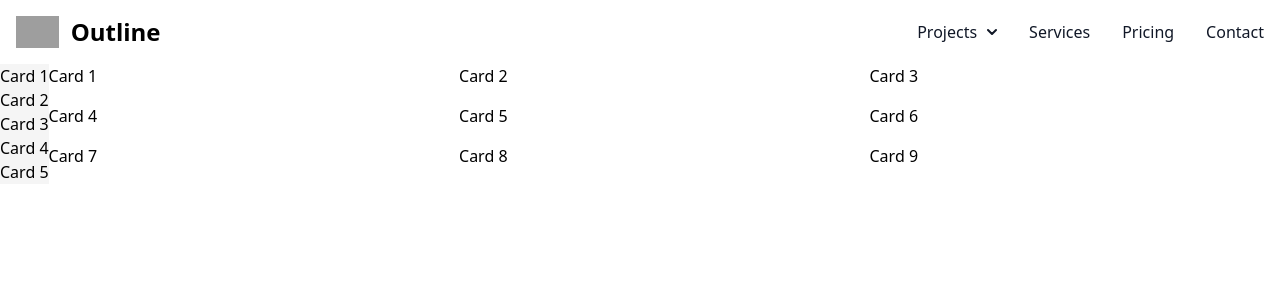
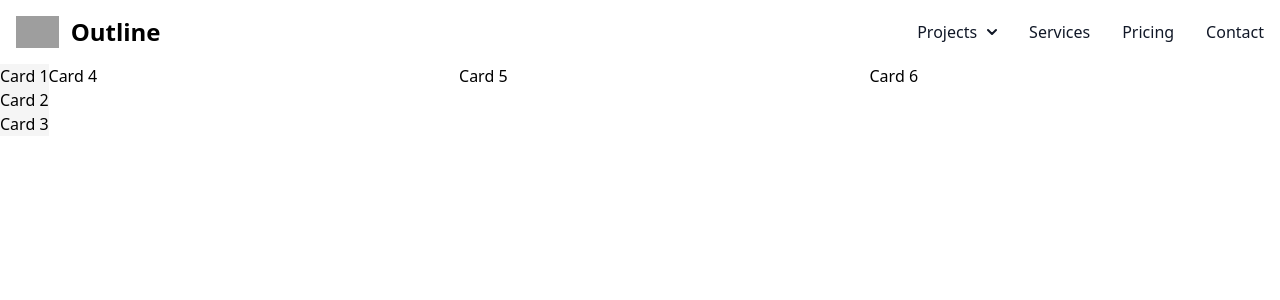
Before and after one commit to euripidean/outline, a React (Create React App) app: page / in a window 1280 px wide. Shown: the top 300 px of the page. Built offline with nearby package versions, Linux system fonts and the light colour scheme; grey boxes are pictures that could not be loaded.

Commit message:
Set up dndcontext in overview

```diff
--- a/src/components/CardsMenu/CardsMenu.jsx
+++ b/src/components/CardsMenu/CardsMenu.jsx
@@ -12,21 +12,13 @@ import {
   SortableContext,
   verticalListSortingStrategy,
 } from "@dnd-kit/sortable";
-import { useState } from "react";
 
 // This is where the cards are rendered, we map through the array of cards and render a SortableCard for each one.
 // Later, we will add the ability to drag and drop the cards into the display grid.
 // The card array will ultimately come from a query call to the database to get all cards associated with the project that are NOT currently in the display grid
 
-function CardsMenu() {
-  const [cards, setCards] = useState([
-    "Card 1",
-    "Card 2",
-    "Card 3",
-    "Card 4",
-    "Card 5",
-  ]);
-
+function CardsMenu(props) {
+  const { cards, setCards } = props;
   const handleSortEnd = (event) => {
     const { active, over } = event;
     if (active.id !== over.id) {
--- a/src/components/DisplayGrid/DisplayGrid.jsx
+++ b/src/components/DisplayGrid/DisplayGrid.jsx
@@ -7,40 +7,23 @@ import {
 import { useState } from "react";
 import { SortableCard } from "../SortableCard/SortableCard";
 
-function DisplayGrid() {
-  const [displayedCards, setDisplayedCards] = useState([
-    "Card 1",
-    "Card 2",
-    "Card 3",
-    "Card 4",
-    "Card 5",
-    "Card 6",
-    "Card 7",
-    "Card 8",
-    "Card 9",
-  ]);
+function DisplayGrid(props) {
+  const { cards, setCards } = props;
 
   const handleGridSort = (event) => {
     const { active, over } = event;
     if (active.id !== over.id) {
-      setDisplayedCards((cards) =>
+      setCards((cards) =>
         arrayMove(cards, cards.indexOf(active.id), cards.indexOf(over.id))
       );
     }
   };
 
-  const handleAddCard = (card) => {
-    setDisplayedCards((cards) => [...cards, card]);
-  };
-
   return (
     <div className="display grid grid-gap-4 grid-cols-3">
       <DndContext collisionDetection={closestCenter} onDragEnd={handleGridSort}>
-        <SortableContext
-          items={displayedCards}
-          strategy={horizontalListSortingStrategy}
-        >
-          {displayedCards.map((card, index) => (
+        <SortableContext items={cards} strategy={horizontalListSortingStrategy}>
+          {cards.map((card, index) => (
             <SortableCard key={index} id={card} />
           ))}
         </SortableContext>
--- a/src/components/Overview/Overview.jsx
+++ b/src/components/Overview/Overview.jsx
@@ -16,14 +16,30 @@ import {
 import { useState } from "react";
 
 function Overview() {
-  const [cards, setCards] = useState([]);
+  const sensors = useSensors(
+    useSensor(PointerSensor),
+    useSensor(KeyboardSensor, {
+      coordinateGetter: sortableKeyboardCoordinates,
+    })
+  );
+
+  const handleCardDrop = (event) => {
+    const { active, over } = event;
+    if (over) {
+      setMenuCards((cards) => cards.filter((card) => card !== active.id));
+      setGridCards((cards) => [...cards, active.id]);
+    }
+  };
+
+  const [activeId, setActiveId] = useState(null);
+  const [menuCards, setMenuCards] = useState(["Card 1", "Card 2", "Card 3"]);
+  const [gridCards, setGridCards] = useState(["Card 4", "Card 5", "Card 6"]);
+
   return (
     <div className="grid grid-cols-[auto_1fr]">
-      <DndContext>
-        <SortableContext items={cards} strategy={closestCenter}>
-          <CardsMenu setCards={setCards} />
-          <DisplayGrid />
-        </SortableContext>
+      <DndContext onDragEnd={handleCardDrop}>
+        <CardsMenu cards={menuCards} setCards={setMenuCards} />
+        <DisplayGrid cards={gridCards} setCards={setGridCards} />
       </DndContext>
     </div>
   );
```
